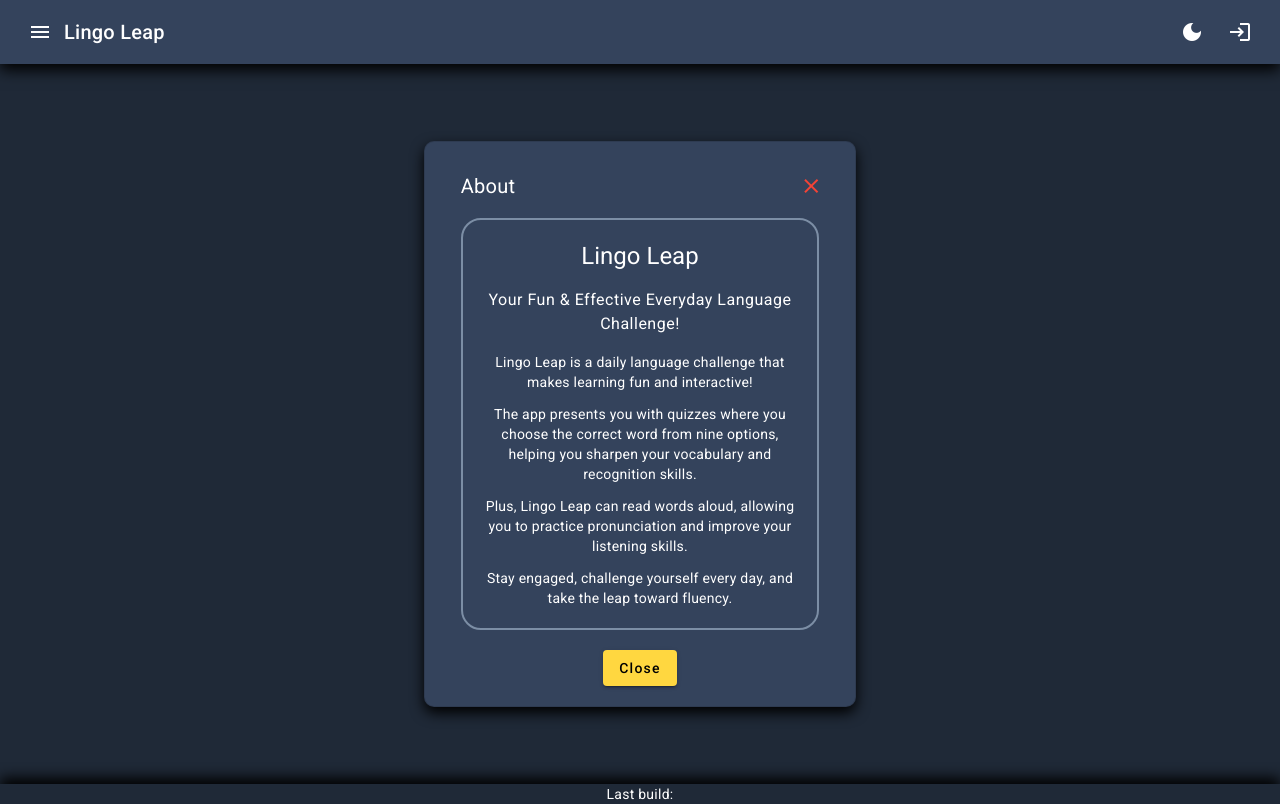
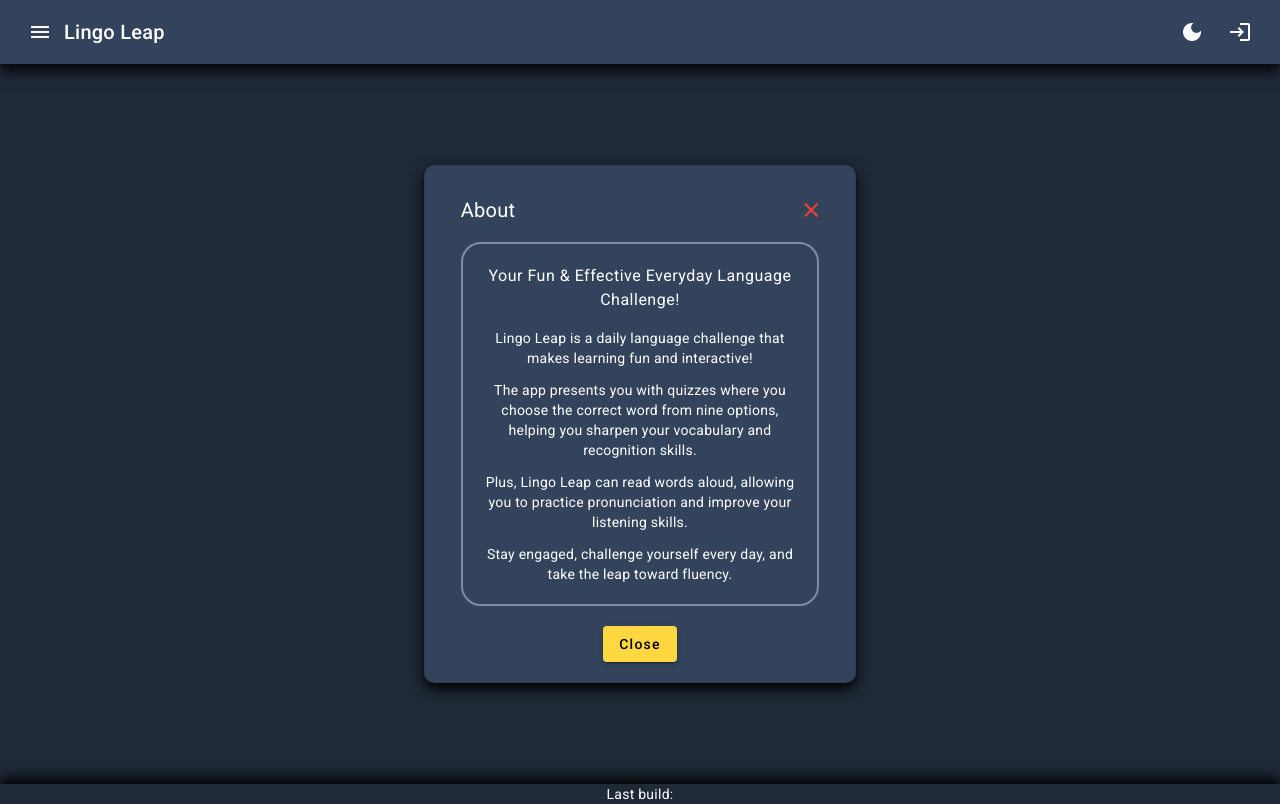
Before and after one commit to jakub-chyla/lingo-leap-fe, an Angular app: page /about in a window 1280 px wide. Built offline with nearby package versions, Linux system fonts and the light colour scheme; no server answers.

Commit message:
jenkins_stress_test

```diff
--- a/src/app/page/about/about.component.html
+++ b/src/app/page/about/about.component.html
@@ -13,7 +13,7 @@
     <mat-card-content>
       <div class="about-cloud w-[28vw] min-w-[300px]">
         <div class="m-[20px]">
-          <h1>Lingo Leap</h1>
+<!--          <h1>Lingo Leap</h1>-->
           <h4>Your Fun & Effective Everyday Language Challenge!</h4>
           <div >
             <p>Lingo Leap is a daily language challenge that makes learning fun and interactive!</p>
```
